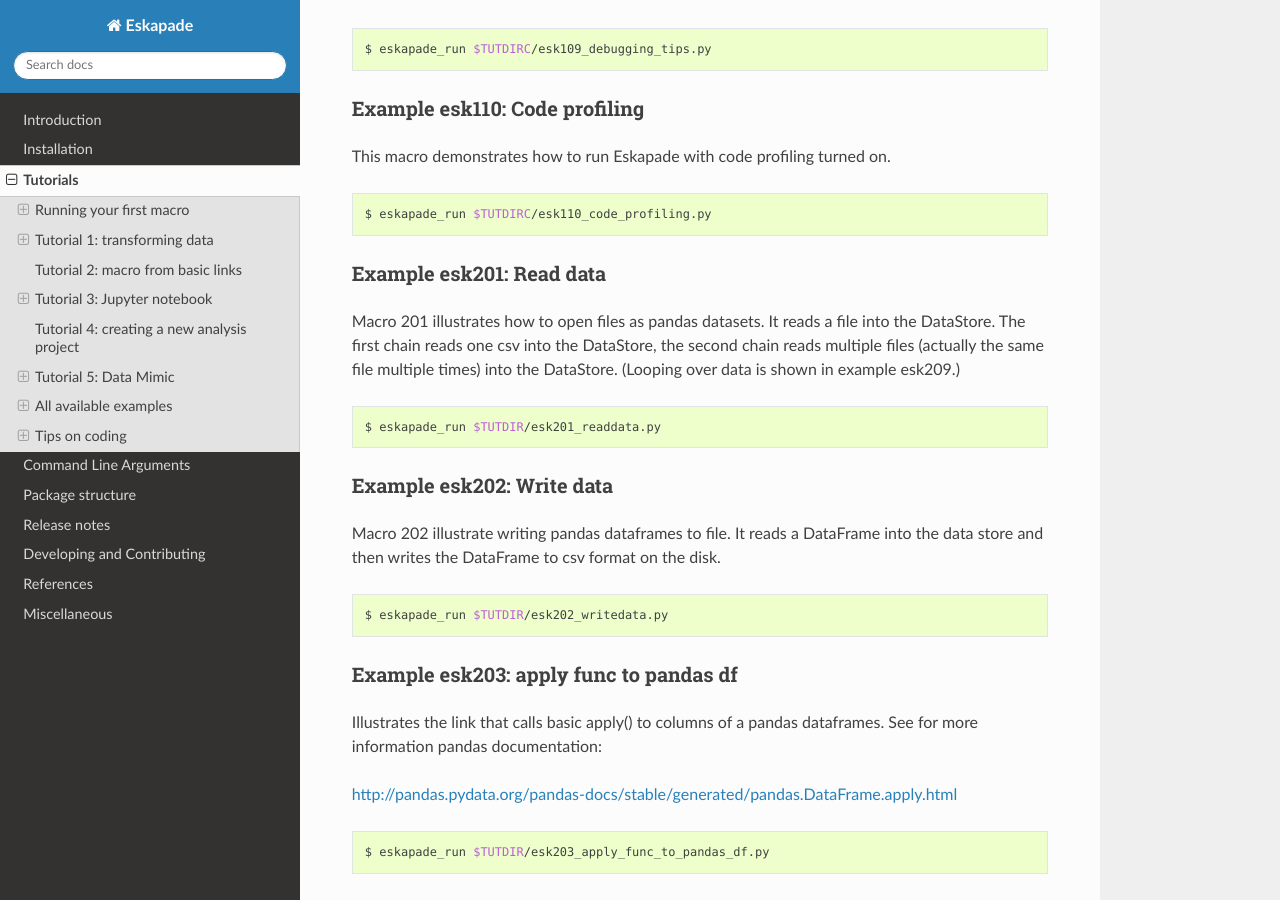
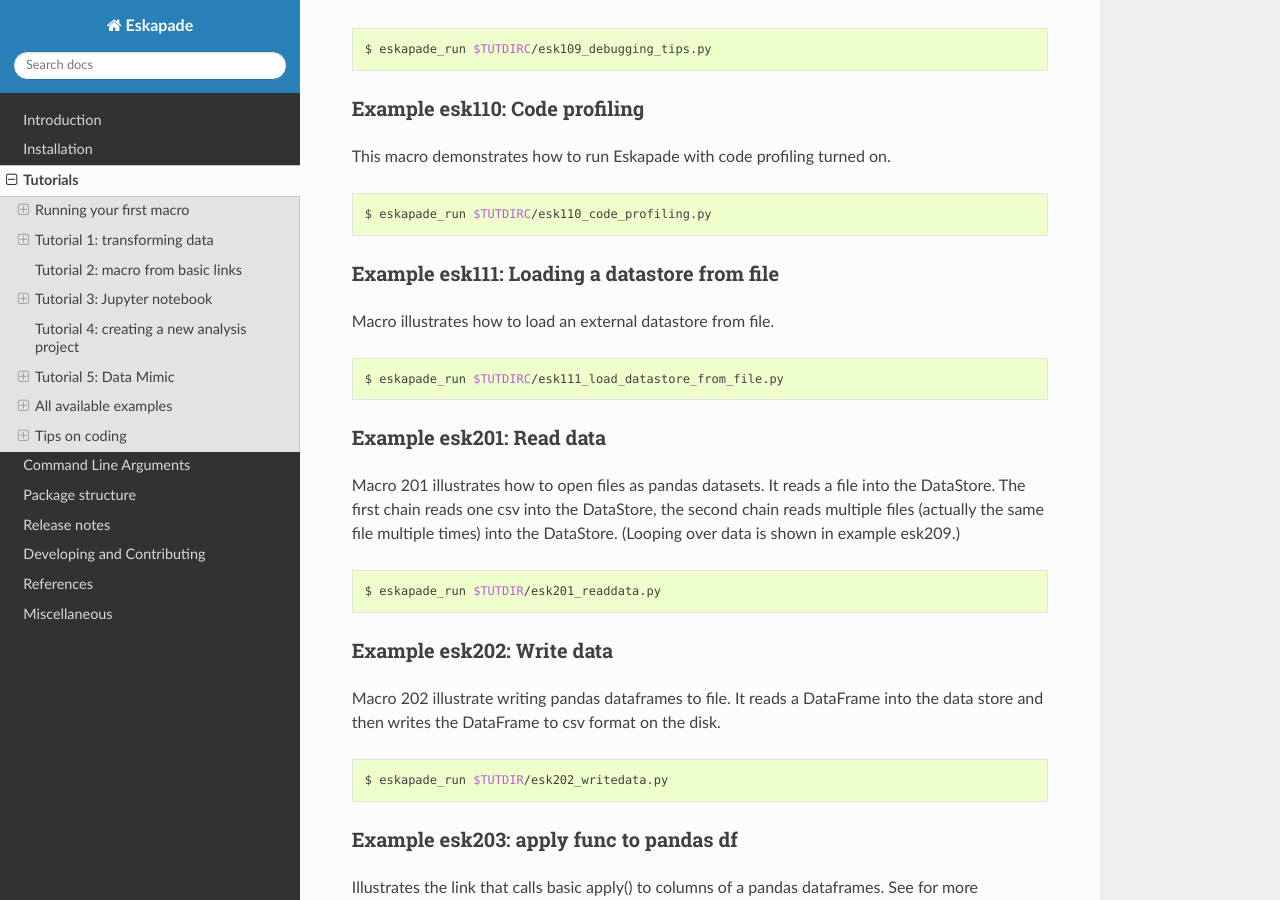
Before and after one commit to KaveIO/Eskapade, a Sphinx documentation site: the page built from docs/source/tutorials.rst, in a window 1280 px wide and 900 px high, scrolled down 21082 px. Built offline with Sphinx 7.4.7 and the Read the Docs theme 2.0.0, drawn with Linux system fonts in a browser that asks for light colours; pages that are not in the unit, such as notebooks, are missing from menus; the version number could not be read and is left out.

Commit message:
Docs: added description of esk111 macro to tutorials section

```diff
--- a/docs/source/tutorials.rst
+++ b/docs/source/tutorials.rst
@@ -32,7 +32,7 @@
 
 .. code-block:: bash
 
-  $ eskapade_run $TUTDIR/esk101_helloworld.py
+  $ eskapade_run $TUTDIRC/esk101_helloworld.py
 
 This will run the macro that prints out Hello World. There is a lot of output, but try to find back these
 lines (or similar):
@@ -456,6 +456,16 @@
   $ eskapade_run $TUTDIRC/esk110_code_profiling.py
 
 
+Example esk111: Loading a datastore from file
+~~~~~~~~~~~~~~~~~~~~~~~~~~~~~~~~~~~~~~~~~~~~~
+
+Macro illustrates how to load an external datastore from file.
+
+.. code-block:: bash
+
+  $ eskapade_run $TUTDIRC/esk111_load_datastore_from_file.py
+
+
 Example esk201: Read data
 ~~~~~~~~~~~~~~~~~~~~~~~~~
 
```
